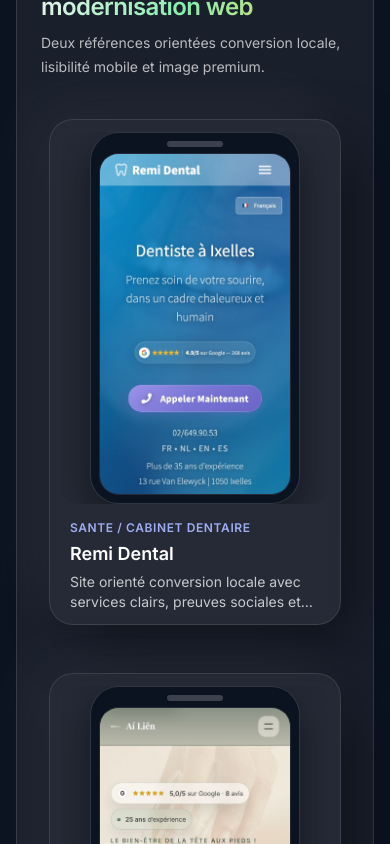
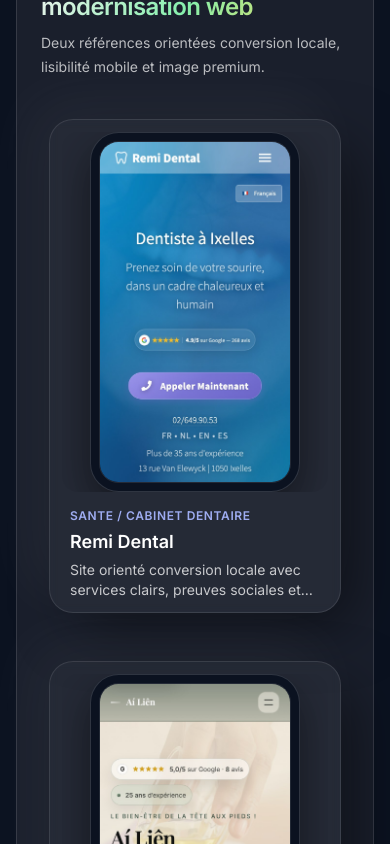
Before and after one commit to roangls-droid/webmo, a React (Vite) app: page / in a window 390 px wide. Shown: the part 2300-3144 px from the top of the page. Built offline with nearby package versions, Linux system fonts and the light colour scheme.

Commit message:
Polish mobile portfolio cards: remove notch bar, add scroll animation.
Replace static mobile mockup with Framer Motion whileInView spring entrance and whileTap feedback; desktop layout unchanged.

Made-with: Cursor

```diff
--- a/src/components/ProjectPerspectiveCard.tsx
+++ b/src/components/ProjectPerspectiveCard.tsx
@@ -34,9 +34,20 @@ export function ProjectPerspectiveCard({
       <div
         className="relative overflow-hidden rounded-3xl border border-white/10 bg-white/5 p-3 backdrop-blur-sm transition-all duration-500 ease-out md:[transform:perspective(1200px)_rotateX(10deg)_rotateY(-14deg)_rotateZ(3deg)] md:group-hover:[transform:perspective(1200px)_rotateX(5deg)_rotateY(-7deg)_rotateZ(1deg)] shadow-[20px_20px_60px_-10px_rgba(0,0,0,0.5),-20px_-20px_60px_rgba(255,255,255,0.05)] md:group-hover:shadow-[10px_12px_36px_-8px_rgba(0,0,0,0.4),-8px_-8px_26px_rgba(255,255,255,0.04)]"
       >
-        <div className="relative overflow-hidden rounded-2xl md:hidden">
+        <motion.div
+          className="relative overflow-hidden rounded-2xl md:hidden"
+          initial={{ opacity: 0.5, scale: 0.95, rotateX: -12, y: 20 }}
+          whileInView={{ opacity: 1, scale: 1, rotateX: 0, y: 0 }}
+          viewport={{ once: false, amount: 0.55 }}
+          transition={{ type: "spring", stiffness: 50, damping: 20, delay }}
+          whileTap={{
+            scale: 0.98,
+            boxShadow:
+              "0 22px 54px rgba(0,0,0,0.52), -8px -8px 24px rgba(255,255,255,0.06)",
+          }}
+          style={{ transformPerspective: 1200 }}
+        >
           <div className="mx-auto w-[210px] rounded-[1.8rem] border border-white/15 bg-[#0b1220] p-2 shadow-[0_16px_40px_rgba(0,0,0,0.45)]">
-            <div className="mb-1.5 mx-auto h-1.5 w-14 rounded-full bg-white/20" />
             <div className="relative overflow-hidden rounded-[1.2rem] border border-white/10">
               <img
                 src={mobilePreviewImage ?? previewImage}
@@ -47,7 +58,7 @@ export function ProjectPerspectiveCard({
               <div className="pointer-events-none absolute inset-0 bg-gradient-to-t from-[#0d1322]/78 via-transparent to-transparent" />
             </div>
           </div>
-        </div>
+        </motion.div>
 
         <div className="relative hidden overflow-hidden rounded-2xl md:block">
           <img
```
